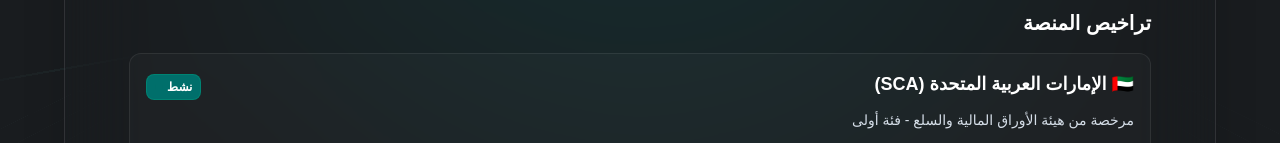
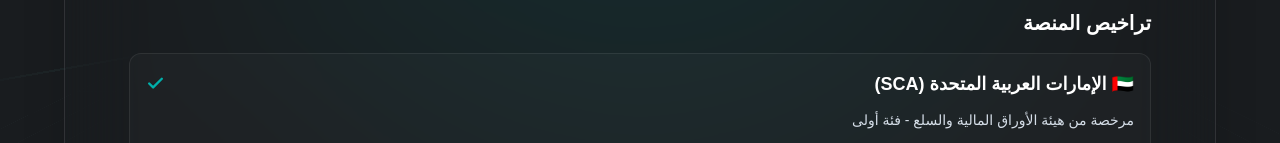
Before and after one commit to ffgg35646-ops/arab-trade, a Next.js app: page /licenses in a window 1280 px wide. Shown: the part 657-800 px from the top of the page. Built offline with nearby package versions, Linux system fonts and the light colour scheme.

Commit message:
Use turquoise check icons on all license cards

```diff
--- a/components/LicensesContent.tsx
+++ b/components/LicensesContent.tsx
@@ -1,4 +1,4 @@
-import { AlertTriangle, BadgeCheck, Copy, Globe, LockKeyhole, Scale, Shield, ShieldCheck } from "lucide-react";
+import { AlertTriangle, Check, Copy, Globe, LockKeyhole, Scale, Shield, ShieldCheck } from "lucide-react";
 
 const licenses = [
   {
@@ -106,11 +106,12 @@ export default function LicensesContent() {
                         </h3>
                         <p className="mt-2 text-sm leading-7 text-slate-400">{license.description}</p>
                       </div>
-                      {license.active && (
-                        <span className="mt-1 inline-flex shrink-0 items-center gap-1 rounded-lg border border-emerald-400/20 bg-emerald-500/10 px-2 py-1 text-xs font-bold text-emerald-300">
-                          نشط <span className="h-2 w-2 rounded-full bg-emerald-400" />
-                        </span>
-                      )}
+                      <Check
+                        size={19}
+                        strokeWidth={3}
+                        className="mt-1 shrink-0 text-[#00afaa]"
+                        aria-label="علامة صح"
+                      />
                     </div>
                     <div className="mt-4 flex items-center justify-between gap-2 rounded-xl border border-white/10 bg-[#07101d]/60 px-4 py-3 text-sm text-slate-200">
                       <span>{license.numberLabel}: {license.number}</span>
```
